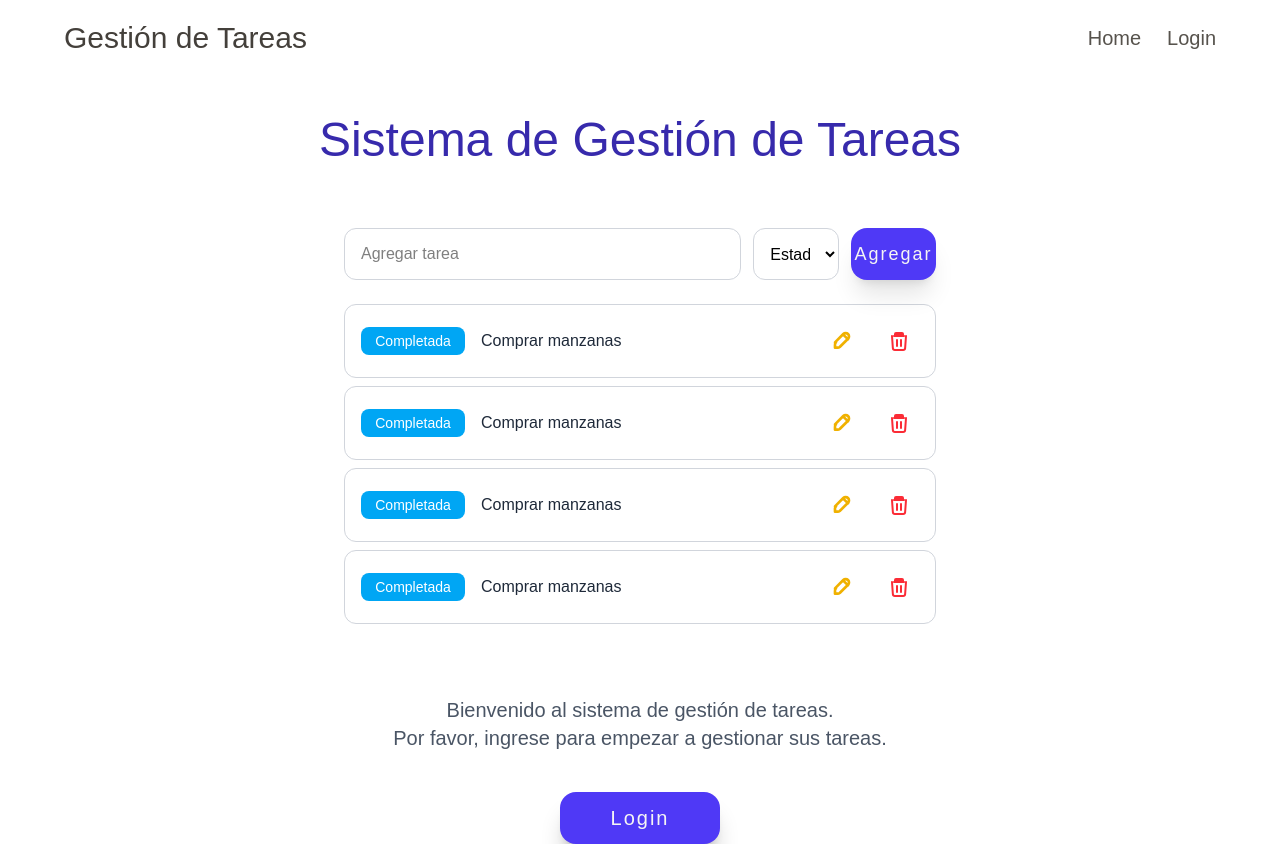
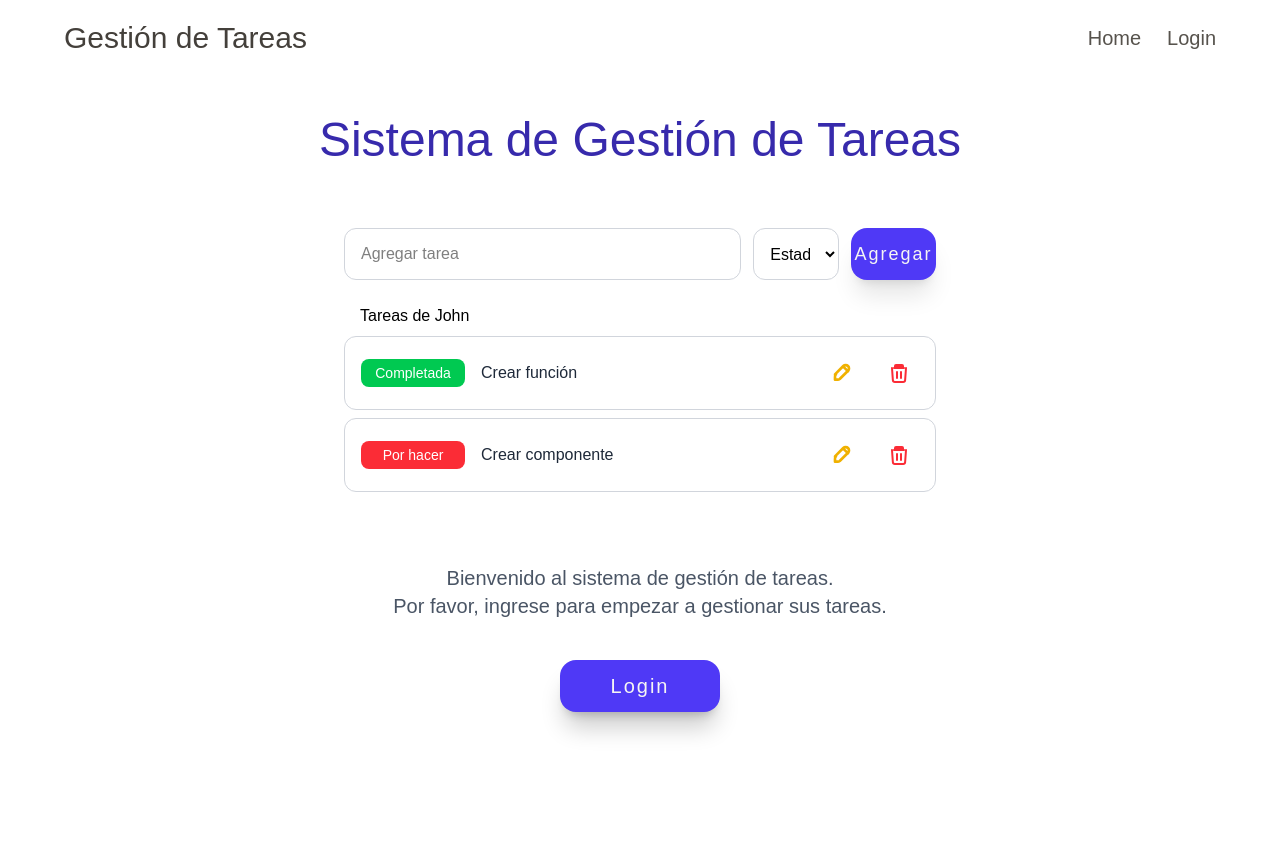
Before and after one commit to delgadociteriowa/carlosd-tasks, a Next.js app: page / in a window 1280 px wide. After the commit the page ends 800 px from the top, so only its background shows below. Built offline with nearby package versions, Linux system fonts and the light colour scheme.

Commit message:
feat: redux and redux-toolkit implemented

```diff
--- a/package.json
+++ b/package.json
@@ -9,9 +9,12 @@
     "lint": "eslint"
   },
   "dependencies": {
+    "@reduxjs/toolkit": "^2.11.2",
     "next": "16.1.6",
     "react": "19.2.3",
-    "react-dom": "19.2.3"
+    "react-dom": "19.2.3",
+    "react-redux": "^9.2.0",
+    "redux": "^5.0.1"
   },
   "devDependencies": {
     "@tailwindcss/postcss": "^4",
--- a/src/app/layout.tsx
+++ b/src/app/layout.tsx
@@ -1,5 +1,6 @@
 import type { Metadata } from "next";
 import "./globals.css";
+import  Providers from "./providers";
 
 export const metadata: Metadata = {
   title: "Reto de Codificación",
@@ -13,9 +14,11 @@ export default function RootLayout({
 }>) {
   return (
     <html lang="en">
-      <body>
-        {children}
-      </body>
+      <Providers>
+        <body>
+          {children}
+        </body>
+      </Providers>
     </html>
   );
 }
--- /dev/null
+++ b/src/app/providers.tsx
@@ -0,0 +1,8 @@
+'use client';
+
+import { Provider } from 'react-redux';
+import { store } from '@/state/store';
+
+export default function Providers({ children }: { children: React.ReactNode }) {
+  return <Provider store={store}>{children}</Provider>;
+}
--- a/src/components/TaskItem.tsx
+++ b/src/components/TaskItem.tsx
@@ -1,12 +1,24 @@
-const TaskItem = () => {
+interface TaskItemProps {
+  state: 'por-hacer' | 'en-progreso' | 'completada';
+  description: string;
+}
+
+const TaskItem = ({state, description} : TaskItemProps) => {
   return (
     <li className="w-full px-4 py-3 rounded-xl border border-gray-300 flex items-center justify-between group mb-2">
       <div className="flex items-center gap-4">
-        <span className="bg-sky-500 text-white text-sm px-3 py-1 rounded-lg w-26 text-center">
-          Completada
+        <span className={`
+          text-white text-sm px-3 py-1 rounded-lg w-26 text-center
+          ${state === 'por-hacer' && 'bg-red-500'}
+          ${state === 'en-progreso' && 'bg-yellow-500'}
+          ${state === 'completada' && 'bg-green-500'}
+          `}>
+          {state === 'por-hacer' && 'Por hacer'}
+          {state === 'en-progreso' && 'En Progreso'}
+          {state === 'completada' && 'Completada'}
         </span>
         <p className="text-gray-800">
-          Comprar manzanas
+          {description}
         </p>
       </div>
       <div className="flex items-center gap-4">
--- a/src/components/TaskManager.tsx
+++ b/src/components/TaskManager.tsx
@@ -1,16 +1,18 @@
+'use client';
 import TaskForm from "./TaskForm";
-import TaskItem from "./TaskItem";
+import TasksList from "./TasksList";
+import { useAppSelector } from '@/state/hooks';
 
 const TaskManager = () => {
+  const  user  = useAppSelector(
+    (state) => state.user.user?.name
+  )
+
   return (
     <div className="w-[90%] md:w-[50%] p-6 rounded-2xl mb-10 mx-auto">
       <TaskForm />
-      <ul>
-        <TaskItem />
-        <TaskItem />
-        <TaskItem />
-        <TaskItem />
-      </ul>
+      <p className="ml-4 mt-6 mb-2">Tareas de {user}</p>
+      <TasksList />
     </div>
   )
 }
--- /dev/null
+++ b/src/components/TasksList.tsx
@@ -0,0 +1,40 @@
+'use client';
+import { useEffect } from 'react';
+import { useAppDispatch, useAppSelector } from '@/state/hooks';
+import { getTasks } from '@/state/user/userSlice';
+import TaskItem from './TaskItem';
+
+const TasksList = () => {
+  const dispatch = useAppDispatch();
+  const { user, tasks, loading, error } = useAppSelector(
+    (state) => state.user
+  )
+
+  useEffect(() => {
+    if (user?.id) {
+      dispatch(getTasks(user.id));
+    }
+  }, [dispatch, user?.id]);
+
+  if (loading) {
+    return <p>Cargando tareas...</p>;
+  }
+
+  if (error) {
+    return <p className="text-red-500">{error}</p>;
+  }
+
+  return (
+    <ul>
+      {tasks.map(task => (
+        <TaskItem
+          key={task.id}
+          state={task.state}
+          description={task.description}
+        />
+      ))}
+    </ul>
+  )
+}
+
+export default TasksList
--- /dev/null
+++ b/src/state/hooks.ts
@@ -0,0 +1,5 @@
+import { TypedUseSelectorHook, useSelector, useDispatch } from 'react-redux';
+import type { RootState, AppDispatch  } from './store';
+
+export const useAppSelector: TypedUseSelectorHook<RootState> = useSelector;
+export const useAppDispatch = () => useDispatch<AppDispatch>();
--- /dev/null
+++ b/src/state/store.ts
@@ -0,0 +1,11 @@
+import { configureStore } from "@reduxjs/toolkit";
+import userReducer from "./user/userSlice";
+
+export const store = configureStore({
+  reducer: {
+    user: userReducer,
+  }
+});
+
+export type RootState = ReturnType<typeof store.getState>;
+export type AppDispatch = typeof store.dispatch;
--- /dev/null
+++ b/src/state/user/dataBaseMock.ts
@@ -0,0 +1,42 @@
+import {
+  User,
+  Task,
+} from "../../types/user";
+
+export const dataBaseMockUsers: User[] = [
+  {
+    id: 'a3964',
+    name: 'John'
+  },
+  {
+    id: 'b3964',
+    name: 'Jane'
+  },
+]
+
+export const dataBaseMockTasks: Task[] = [
+  {
+    id: 'a55b53cb-3964-4db1-acca-546dce772e60',
+    owner: 'a3964',
+    state: 'completada',
+    description: 'Crear función'
+  },
+  {
+    id: 'b55b53cb-3964-4db1-acca-546dce772e60',
+    owner: 'b3964',
+    state: 'en-progreso',
+    description: 'Arreglar bugs'
+  },
+  {
+    id: 'c55b53cb-3964-4db1-acca-546dce772e60',
+    owner: 'a3964',
+    state: 'por-hacer',
+    description: 'Crear componente'
+  },
+  {
+    id: 'd55b53cb-3964-4db1-acca-546dce772e60',
+    owner: 'b3964',
+    state: 'completada',
+    description: 'Ajustar UI'
+  },
+]
--- /dev/null
+++ b/src/state/user/userSlice.ts
@@ -0,0 +1,66 @@
+import { createSlice, createAsyncThunk } from "@reduxjs/toolkit";
+import {
+  Task,
+  UserStateType,
+} from "../../types/user";
+import { dataBaseMockUsers, dataBaseMockTasks } from "./dataBaseMock";
+
+
+export const getTasks = createAsyncThunk<
+  Task[],
+  string,
+  { rejectValue: string }
+>(
+  "user/getTasks",
+  async (userId, { rejectWithValue }) => {
+    try {
+      const tasks = await new Promise<Task[]>((resolve) => {
+        setTimeout(() => {
+          resolve(
+            dataBaseMockTasks.filter(
+              (task) => task.owner === userId
+            )
+          );
+        }, 1000);
+      });
+
+      return tasks;
+    } catch (error) {
+      return rejectWithValue('The server failed to fetch the tasks');
+    }
+  }
+)
+
+
+const initialState: UserStateType = {
+  user: {
+    id: 'a3964',
+    name: 'John'
+  },
+  tasks: [],
+  loading: false,
+  error: '',
+};
+
+const userSlice = createSlice({
+  name: "user",
+  initialState,
+  reducers:{},
+  extraReducers: (builder) => {
+    builder
+      .addCase(getTasks.pending, (state) => {
+        state.loading = true;
+        state.error = '';
+      })
+      .addCase(getTasks.fulfilled, (state, action) => {
+        state.tasks = action.payload;
+        state.loading = false;
+      })
+      .addCase(getTasks.rejected, (state, action) => {
+        state.loading = false;
+        state.error = action.payload ?? 'Unknown Error';
+      })
+  }
+});
+
+export default userSlice.reducer;
--- /dev/null
+++ b/src/types/user.ts
@@ -0,0 +1,18 @@
+export interface Task {
+  id: string;
+  owner: string;
+  state: 'por-hacer' | 'en-progreso' | 'completada';
+  description: string;
+}
+
+export interface User {
+  id: string;
+  name: string;
+}
+
+export interface UserStateType {
+  user: User | null;
+  tasks: Task[];
+  loading: boolean;
+  error: string;
+}
```
Also changed, not shown: 1 other file (tests, documents, lock files or other folders).
